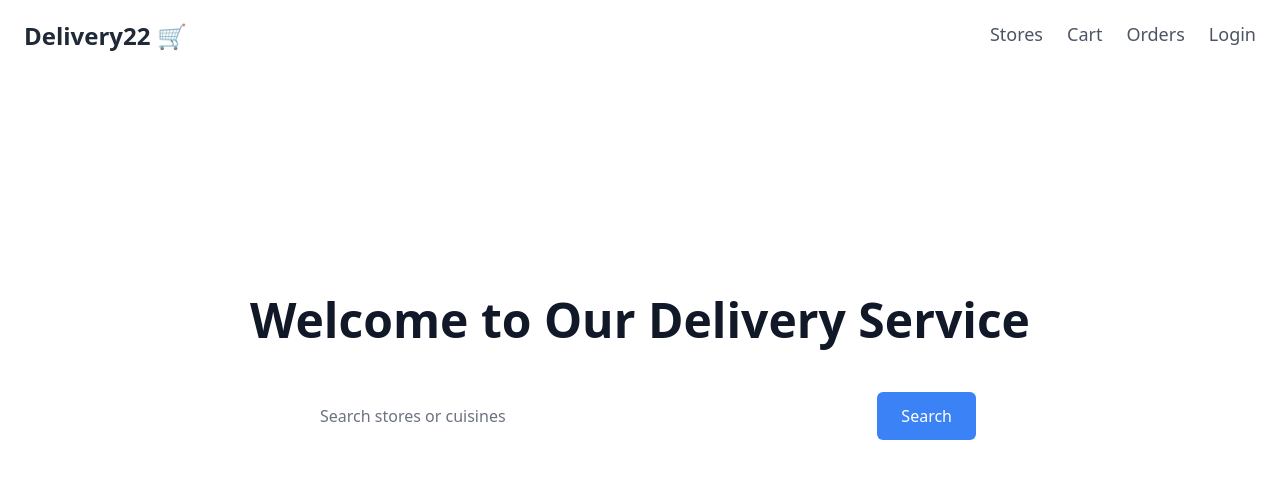
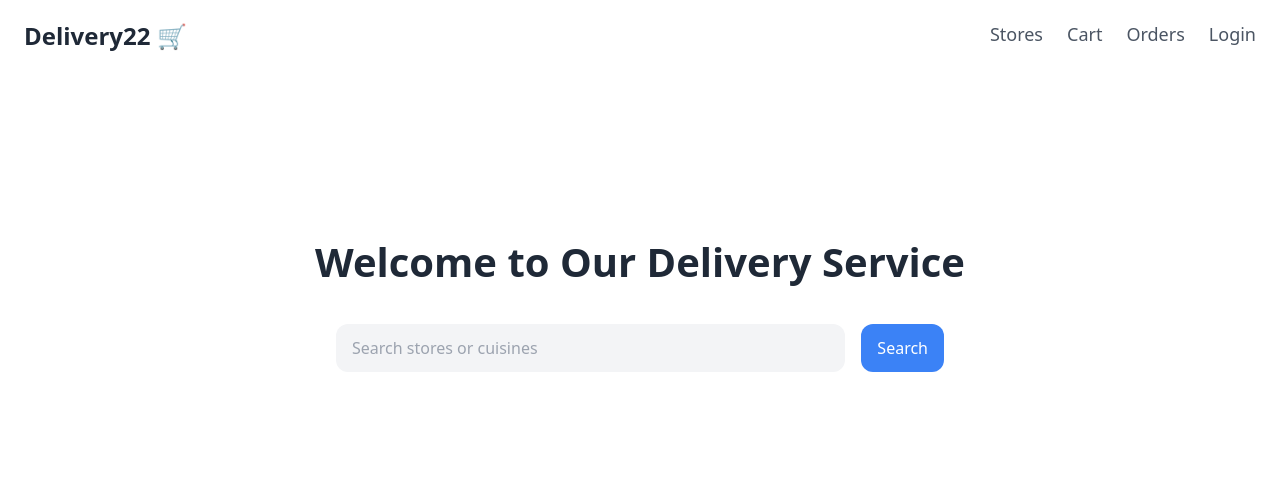
Before and after one commit to leemiyeonn/delivery-client, a Next.js app: page / in a window 1280 px wide. Shown: the top 478 px of the page. Built offline with nearby package versions, Linux system fonts and the light colour scheme.

Commit message:
refactor: Home refactoring 1. css 모듈 분리

```diff
--- a/pages/index.tsx
+++ b/pages/index.tsx
@@ -1,6 +1,7 @@
 import { NextPage } from "next";
 import { useState } from "react";
 import { useRouter } from "next/router";
+import styles from "../styles/home/Home.module.css";
 
 const Home: NextPage = () => {
   const [searchTerm, setSearchTerm] = useState("");
@@ -12,29 +13,21 @@ const Home: NextPage = () => {
   };
 
   return (
-    <div className="min-h-screen flex flex-col items-center px-4 sm:px-6 lg:px-8">
-      <div className="w-full max-w-4xl mt-48 mb-12 text-center">
-        <h1 className="text-4xl font-extrabold text-gray-900 sm:text-4xl md:text-5xl">
-          Welcome to Our Delivery Service
-        </h1>
+    <div className={styles.container}>
+      <div className={styles.header}>
+        <h1 className={styles.title}>Welcome to Our Delivery Service</h1>
       </div>
 
-      <div className="w-full max-w-2xl">
-        <form
-          onSubmit={handleSearch}
-          className="flex flex-col sm:flex-row gap-4"
-        >
+      <div className={styles.searchContainer}>
+        <form onSubmit={handleSearch} className={styles.form}>
           <input
             type="text"
             placeholder="Search stores or cuisines"
-            className="flex-grow px-4 py-3 rounded-md border border-gray-300 text-base placeholder-gray-500 focus:outline-none focus:ring-2 focus:ring-blue-300 focus:border-blue-300"
+            className={styles.input}
             value={searchTerm}
             onChange={(e) => setSearchTerm(e.target.value)}
           />
-          <button
-            type="submit"
-            className="px-6 py-3 rounded-md bg-blue-500 text-white font-medium hover:bg-blue-600 focus:outline-none focus:ring-2 focus:ring-offset-2 focus:ring-blue-300 transition duration-150 ease-in-out"
-          >
+          <button type="submit" className={styles.button}>
             Search
           </button>
         </form>
--- /dev/null
+++ b/styles/home/Home.module.css
@@ -0,0 +1,61 @@
+.container {
+  min-height: 100vh;
+  display: flex;
+  flex-direction: column;
+  align-items: center;
+  padding-left: 1rem;
+  padding-right: 1rem;
+}
+
+.header {
+  width: 100%;
+  max-width: 64rem;
+  margin-top: 8rem;
+  margin-bottom: 2rem;
+  text-align: center;
+}
+
+.title {
+  font-size: 2.5rem;
+  font-weight: 800;
+  color: #1f2937;
+}
+
+.searchContainer {
+  width: 100%;
+  max-width: 38rem;
+}
+
+.form {
+  display: flex;
+  gap: 1rem;
+}
+
+.input {
+  flex-grow: 1;
+  padding: 0.75rem 1rem;
+  border-radius: 0.75rem;
+  font-size: 1rem;
+  color: #6b7280;
+  background-color: #f3f4f6;
+}
+
+.input:focus {
+  outline: none;
+  background-color: #e5e7eb;
+}
+
+.button {
+  padding: 0.75rem 1rem;
+  border-radius: 0.75rem;
+  background-color: #3b82f6;
+  color: white;
+  font-weight: 500;
+  font-size: 1rem;
+  border: none;
+  cursor: pointer;
+}
+
+.button:hover {
+  background-color: #2563eb;
+}
```
